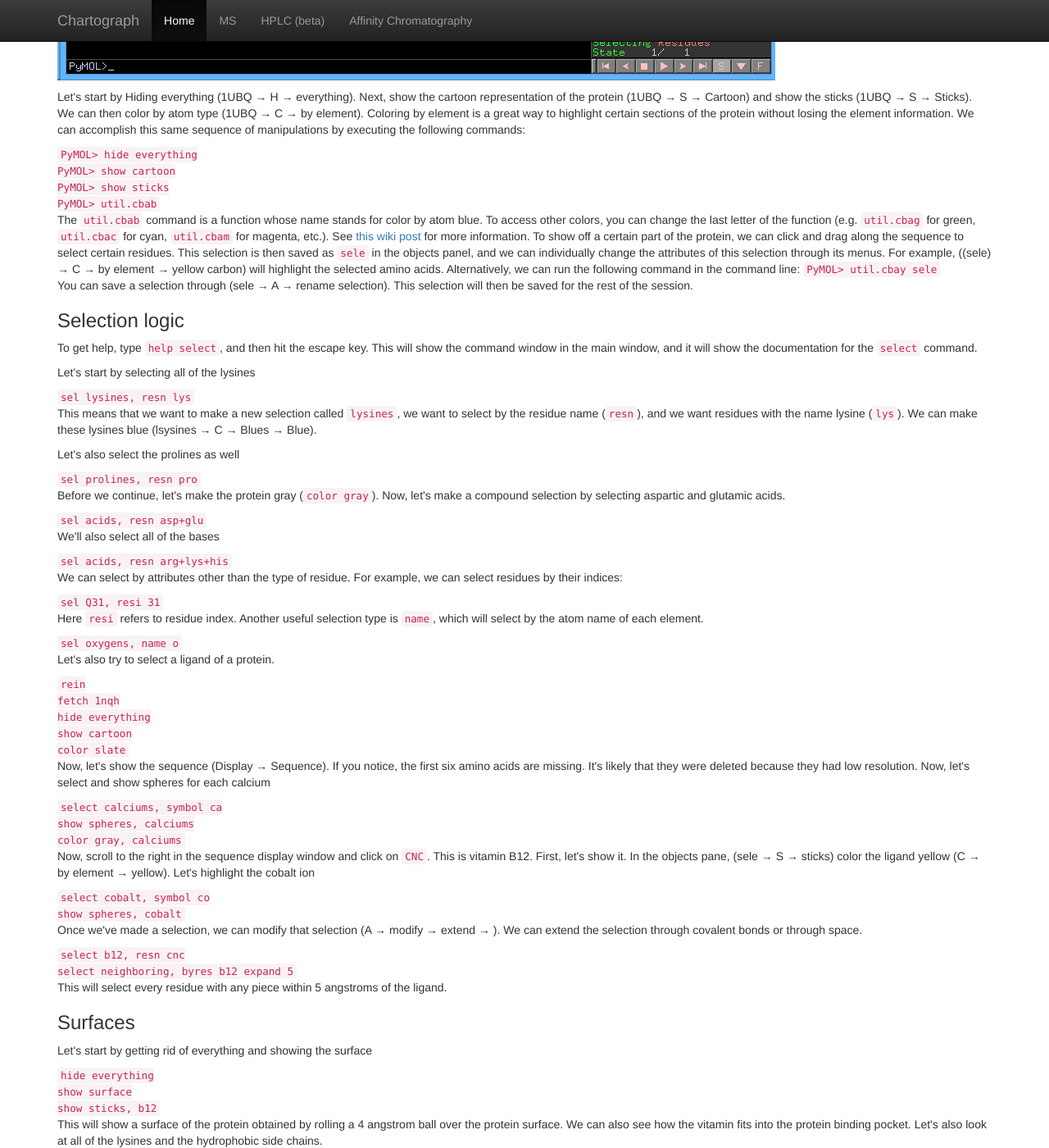
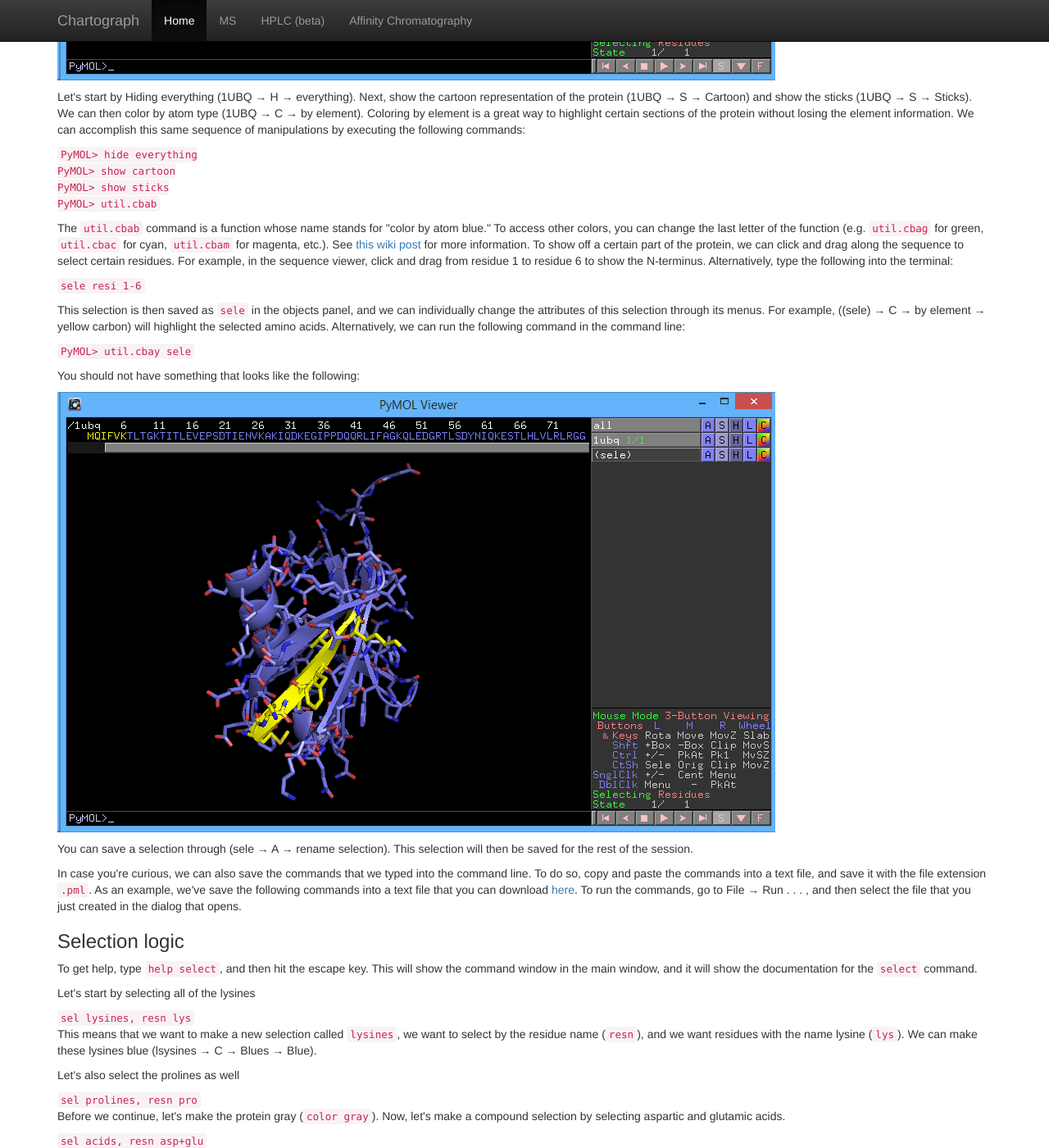
Before and after one commit to rkwant/rkwant.github.io, a Jekyll site: the page built from _posts/2015-08-17-PyMOL-Tutorial.html, in a window 1280 px wide and 1400 px high, scrolled down 1158 px. Shown: the whole window at 82% size. Built offline with Jekyll 4.4.1, drawn with Linux system fonts in a browser that asks for light colours; nearby versions of some CDN libraries.

Commit message:
added the script

```diff
--- a/_posts/2015-08-17-PyMOL-Tutorial.html
+++ b/_posts/2015-08-17-PyMOL-Tutorial.html
@@ -68,26 +68,41 @@
 We can accomplish this same sequence of manipulations by executing the following commands:
 </p>
 
-<code>
+<p><code>
 PyMOL> hide everything<br>
 PyMOL> show cartoon<br>
 PyMOL> show sticks<br>
 PyMOL> util.cbab<br>
-</code>
+</code></p>
 
-The <code>util.cbab</code> command is a function whose name stands for color by atom blue.
+The <code>util.cbab</code> command is a function whose name stands for "color by atom blue."
 To access other colors, you can change the last letter of the function (e.g. <code>util.cbag</code> for green,  <code>util.cbac</code> for cyan,  <code>util.cbam</code> for magenta, etc.).  See <a href="http://www.pymolwiki.org/index.php/Advanced_Coloring#Coloring_by_atom_type">this wiki post</a> for more information.
 To show off a certain part of the protein, we can click and drag along the sequence to select certain residues.
+For example, in the sequence viewer, click and drag from residue 1 to residue 6 to show the N-terminus.
+Alternatively, type the following into the terminal:</p>
+
+<p><code>sele resi 1-6</code></p>
+
+<p>
 This selection is then saved as <code>sele</code> in the objects panel, and we can individually change the attributes of this selection through its menus.
 For example, ((sele) &rarr; C &rarr; by element &rarr; yellow carbon) will highlight the selected amino acids.  Alternatively, we can run the following command in the command line:
 
-<code>
+<p><code>
 PyMOL> util.cbay sele
-</code>
+</code></p>
+
+<p>You should not have something that looks like the following:</p>
+
+<p><img src="{{site.url}}assets/pymol_figures/cbab.png"></p>
 
 <p>You can save a selection through (sele &rarr; A &rarr; rename selection).
 This selection will then be saved for the rest of the session.  </p>
 
+<p>In case you're curious, we can also save the commands that we typed into the command line.
+To do so, copy and paste the commands into a text file, and save it with the file extension <code>.pml</code>.
+As an example, we've save the following commands into a text file that you can download <a href="{{site.url}}assets/pymol_figures/intro.pml">here</a>.
+To run the commands, go to File &rarr; Run . . . , and then select the file that you just created in the dialog that opens.
+</p>
 
 <h3>Selection logic</h3>
 
```
Also changed, not shown: assets/pymol_figures/cbab.png (added), 1 other file.
